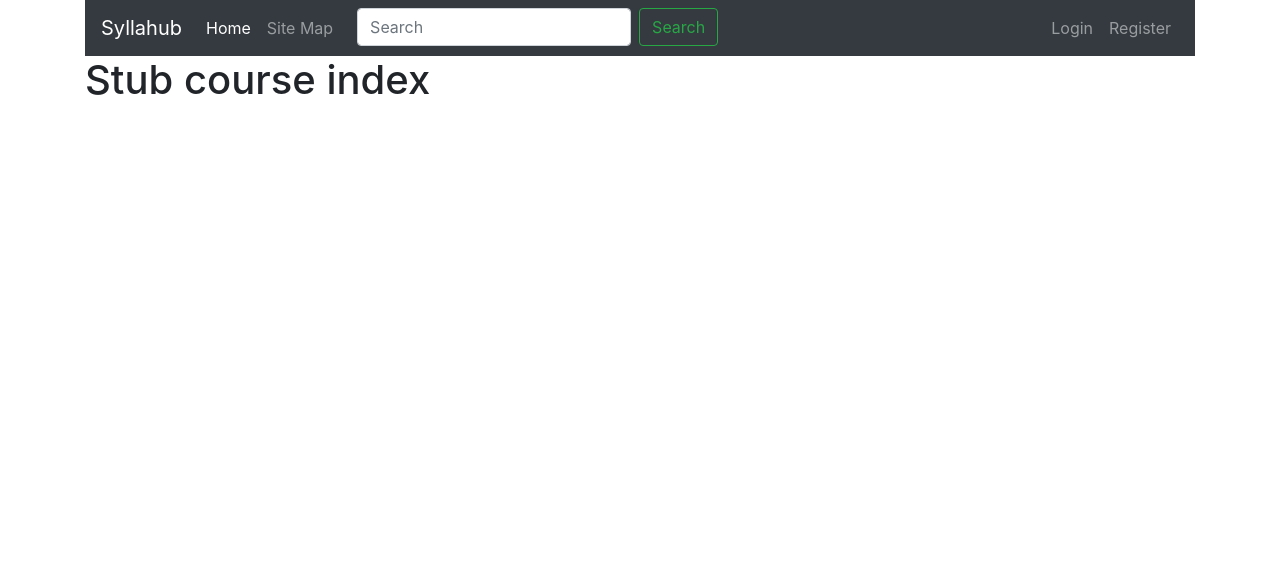
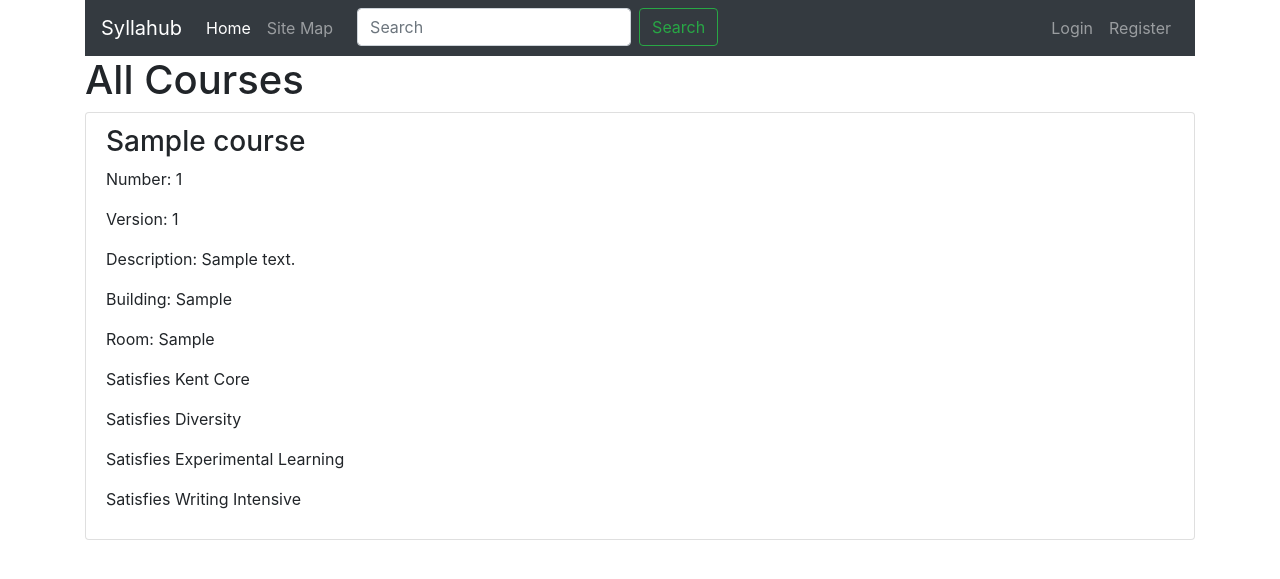
Before and after one commit to JarvisCapstone/Syllahub, a Flask app: page /course/index in a window 1280 px wide. Shown: the top 579 px of the page. Run offline with Flask 2, Linux system fonts and the light colour scheme; tables that the repository leaves empty hold one stand-in row (values such as "Sample post"); some libraries are stand-ins or nearby versions.

Commit message:
Created Course Index

```diff
--- a/app/course/forms.py
+++ b/app/course/forms.py
@@ -1,5 +1,5 @@
 from flask_wtf import FlaskForm
-from wtforms import StringField, PasswordField, BooleanField, SubmitField
+from wtforms import StringField, PasswordField, BooleanField, SubmitField, TextField
 from wtforms.validators import ValidationError, DataRequired, Email, EqualTo
 from app.models import Course
 
--- a/app/course/routes.py
+++ b/app/course/routes.py
@@ -1,13 +1,16 @@
 from app.course import bp
-from flask import render_template, flash
+from flask import render_template, flash, jsonify
 from flask_login import current_user, login_required
 from app.models import Course
 from app.course.forms import createCourseForm
 from app import db
 
-@bp.route('/index', methods=['GET', 'POST'])
+@bp.route('/index', methods=['GET'])
 def index():
-    return render_template('course/index.html')
+    courses = Course.query.all()
+    print (courses)
+    #return jsonify(courses)
+    return render_template('course/index.html', courses=courses)
 
 
 
@@ -32,7 +35,7 @@ def create():
 
 
 
-@bp.route('/read/<id>', methods=['GET', 'POST'])
+@bp.route('/read/<id>', methods=['GET'])
 def read(id):
     return render_template('/course/read.html')
 
--- a/app/templates/course/index.html
+++ b/app/templates/course/index.html
@@ -3,5 +3,29 @@
 {% block title %}Index{% endblock %}
 
 {% block app_content %}
-    <h1>Stub course index</h1>
+<h1>All Courses</h1>
+<ul class="list-group">
+    {% for course in courses %}
+        <li class="list-group-item">
+            <h3> {{ course.name }} </h3>
+            <p>Number: {{ course.number }}</p>
+            <p>Version: {{ course.version }}</p>
+            <p>Description: {{ course.description }}</p>
+            <p>Building: {{ course.building }}</p>
+            <p>Room: {{ course.room }}</p>
+            {% if course.is_core %}
+                <p>Satisfies Kent Core</p>
+            {% endif %}
+            {% if course.is_diversity %}
+                <p>Satisfies Diversity</p>
+            {% endif %}
+            {% if course.is_elr %}
+                <p>Satisfies Experimental Learning</p>
+            {% endif %}
+            {% if course.is_wi %}
+                <p>Satisfies Writing Intensive</p>
+            {% endif %}
+        </li>
+    {% endfor %}
+</ul>
 {% endblock %}
```
